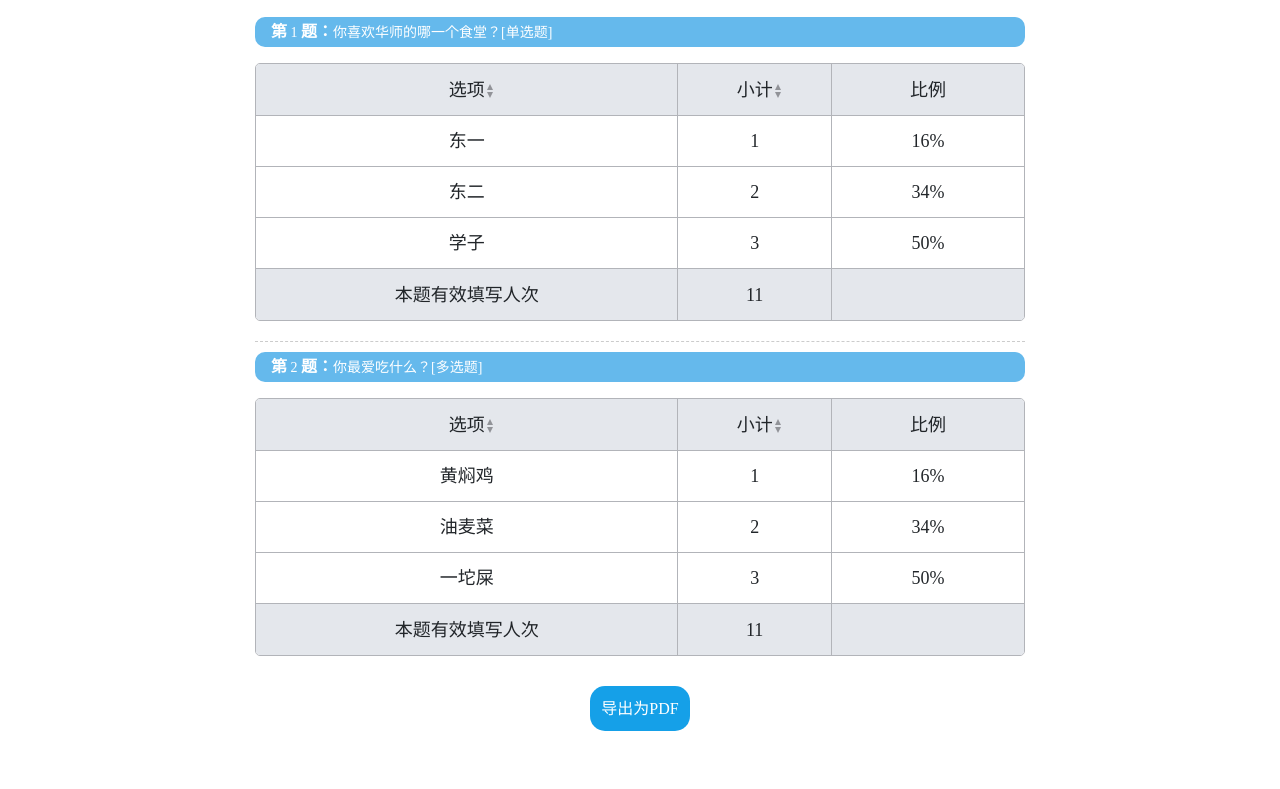
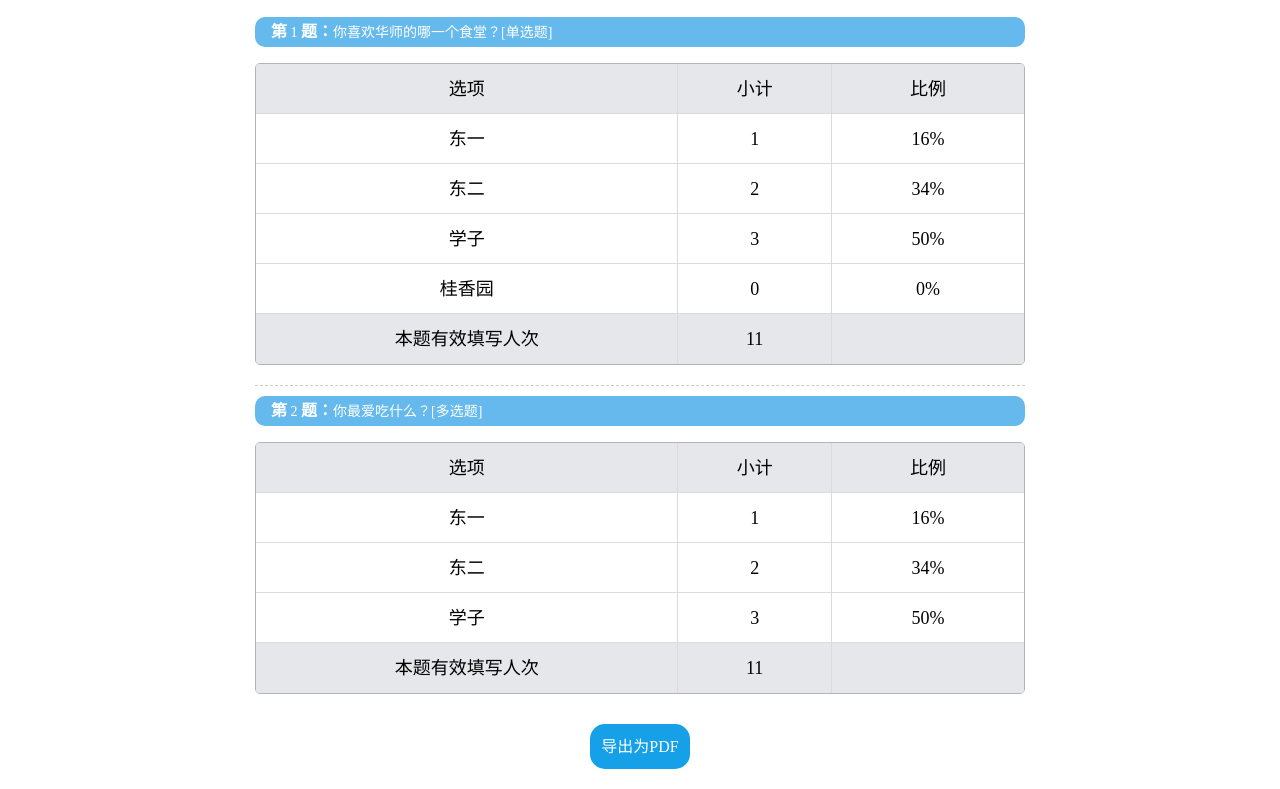
Before and after one commit to rwqzcq/api-for-teammates, a website: page frontEnd/问卷/TongjiPage.html in a window 1280 px wide. Shown: the part 42-831 px from the top of the page. Before the commit the page ends 800 px from the top, so only its background shows below. Drawn offline with nearby package versions, Linux system fonts and the light colour scheme; a script that the page names is missing.

Commit message:
统计页面列布局改为行布局+问卷提交重复提醒未填空BUG修改

```diff
--- a/frontEnd/问卷/TongjiPage.html
+++ b/frontEnd/问卷/TongjiPage.html
@@ -25,56 +25,74 @@
             <li class="list-group-item single">
                 <!--Cindex为题号，content为内容，Ctype为题目类型-->
                 <p class="list-group-item-heading">第<span class="Cindex"> 1 </span>题：<span class="content">你喜欢华师的哪一个食堂？</span><span class="Ctype">[单选题]</span></p>
-                <!--dataBox是用于存放每一列的大盒子-->
+                <!--dataBox是用于存放每一行的大盒子-->
                 <div class="dataBox">
-                    <!--datalist为列，共有三列-->
-                    <ul class="datalist list1">
+                    <!--datalist为行，每一行有三列（即三个li）-->
+                    <ul class="datalist listHead">
                         <!--listFirst与listLast为固定内容（.datalist.list2 .listLast .number为动态内容，存放有效填写人次）-->
-                        <li class="listFirst">选项<span class="tran tranUp"></span><span class="tran tranDown"></span></li>
-                        <!--listIndex是为每一个选项依次用1、2、3...标识-->
+                        <li class="listFirst">选项</li>
+                        <li class="listFirst">小计</li>
+                        <li class="listFirst">比例</li>
+                    </ul>
+                    <!--.list是用于存放每一个选项的数据-->
+                    <!--。list下的class类名listIdenx1、2、3...只是用做区分每个选项，并不影响布局样式-->
+                    <ul class="datalist list list1">
                         <li class="listIndex listIndex1">东一</li>
+                        <li class="listIndex listIndex1">1</li>
+                        <li class="listIndex listIndex1"><span class="bili">16</span>%</li>
+                    </ul>
+                    <ul class="datalist list list2">
                         <li class="listIndex listIndex2">东二</li>
+                        <li class="listIndex listIndex2">2</li>
+                        <li class="listIndex listIndex2"><span class="bili">34</span>%</li>
+                    </ul>
+                    <ul class="datalist list list3">
                         <li class="listIndex listIndex3">学子</li>
+                        <li class="listIndex listIndex3">3</li>
+                        <li class="listIndex listIndex3"><span class="bili">50</span>%</li>
+                    </ul>
+                    <ul class="datalist list list4">
+                        <li class="listIndex listIndex4">桂香园</li>
+                        <li class="listIndex listIndex4">0</li>
+                        <li class="listIndex listIndex4"><span class="bili">0</span>%</li>
+                    </ul>
+                    <!--。listFoot是每个数据表格的底部，用于显示填写人次-->
+                    <ul class="datalist listFoot">
                         <li class="listLast">本题有效填写人次</li>
-                    </ul>
-                    <ul class="datalist list2">
-                        <li class="listFirst">小计<span class="tran tranUp"></span><span class="tran tranDown"></span></li>
-                        <li class="listIndex listIndex1">1</li>
-                        <li class="listIndex listIndex2">2</li>
-                        <li class="listIndex listIndex3">3</li>
                         <li class="listLast"><span class="number">11</span></li>
-                    </ul>
-                    <ul class="datalist list3">
-                        <li class="listFirst">比例</li>
-                        <li class="listIndex listIndex1"><span class="bili">16</span>%</li>
-                        <li class="listIndex listIndex2"><span class="bili">34</span>%</li>
-                        <li class="listIndex listIndex3"><span class="bili">50</span>%</li>
                         <li class="listLast"></li>
                     </ul>
                 </div>
             </li>
             <li class="list-group-item more">
                 <p class="list-group-item-heading">第<span class="Cindex"> 2 </span>题：<span class="content">你最爱吃什么？</span><span class="Ctype">[多选题]</span></p>
+                <!--dataBox是用于存放每一行的大盒子-->
                 <div class="dataBox">
-                    <ul class="datalist list1">
-                        <li class="listFirst">选项<span class="tran tranUp"></span><span class="tran tranDown"></span></li>
-                        <li class="listIndex listIndex1">黄焖鸡</li>
-                        <li class="listIndex listIndex2">油麦菜</li>
-                        <li class="listIndex listIndex3">一坨屎</li>
+                    <!--datalist为行，每一行有三列（即三个li）-->
+                    <ul class="datalist listHead">
+                        <!--listFirst与listLast为固定内容（.datalist.list2 .listLast .number为动态内容，存放有效填写人次）-->
+                        <li class="listFirst">选项</li>
+                        <li class="listFirst">小计</li>
+                        <li class="listFirst">比例</li>
+                    </ul>
+                    <ul class="datalist list list1">
+                        <li class="listIndex listIndex1">东一</li>
+                        <li class="listIndex listIndex1">1</li>
+                        <li class="listIndex listIndex1"><span class="bili">16</span>%</li>
+                    </ul>
+                    <ul class="datalist list list2">
+                        <li class="listIndex listIndex2">东二</li>
+                        <li class="listIndex listIndex2">2</li>
+                        <li class="listIndex listIndex2"><span class="bili">34</span>%</li>
+                    </ul>
+                    <ul class="datalist list list3">
+                        <li class="listIndex listIndex3">学子</li>
+                        <li class="listIndex listIndex3">3</li>
+                        <li class="listIndex listIndex3"><span class="bili">50</span>%</li>
+                    </ul>
+                    <ul class="datalist listFoot">
                         <li class="listLast">本题有效填写人次</li>
-                    </ul>
-                    <ul class="datalist list2">
-                        <li class="listFirst">小计<span class="tran tranUp"></span><span class="tran tranDown"></span></li>
-                        <li class="listIndex listIndex1">1</li>
-                        <li class="listIndex listIndex2">2</li>
-                        <li class="listIndex listIndex3">3</li>
                         <li class="listLast"><span class="number">11</span></li>
-                    </ul>
-                    <ul class="datalist list3">
-                        <li class="listFirst">比例</li>
-                        <li class="listIndex listIndex1"><span class="bili">16</span>%</li>
-                        <li class="listIndex listIndex2"><span class="bili">34</span>%</li>
-                        <li class="listIndex listIndex3"><span class="bili">50</span>%</li>
                         <li class="listLast"></li>
                     </ul>
                 </div>
--- a/frontEnd/问卷/css/return.css
+++ b/frontEnd/问卷/css/return.css
@@ -51,60 +51,39 @@
     overflow: hidden;
 }
 .list-group .list-group-item .dataBox .datalist{
-    position: relative;
+    width: 100%;
+    height: 50px;
+    overflow: hidden;
+}
+.list-group .list-group-item .dataBox .datalist li{
+    height: 100%;
+    text-align: center;
     float: left;
-    text-align: center;
+    font: 18px/50px "Microsoft JhengHei Light";
+    color: #000;
 }
-.list-group .list-group-item .dataBox .datalist.list1{
+.list-group .list-group-item .dataBox .datalist li:nth-child(1) {
     width: 55%;
-    border-right: 1px solid #b2b4b9;
+    border-right: 1px solid #dbdbdd;
 }
-.list-group .list-group-item .dataBox .datalist.list2{
+.list-group .list-group-item .dataBox .datalist li:nth-child(2) {
     width: 20%;
-    border-right: 1px solid #b2b4b9;
+    border-right: 1px solid #dbdbdd;
 }
-.list-group .list-group-item .dataBox .datalist.list3{
+.list-group .list-group-item .dataBox .datalist li:nth-child(3) {
     width: 25%;
 }
-.list-group .list-group-item .dataBox .datalist .listFirst{
-    position: relative;
-    border-bottom:1px solid #b2b4b9;
+
+.list-group .list-group-item .dataBox .datalist.listHead li{
+    background: #e5e7eb;
+    border-bottom: 1px solid #dbdbdd;
 }
-.list-group .list-group-item .dataBox .datalist .listLast{
-    border-top: 1px solid #b2b4b9;
+.list-group .list-group-item .dataBox .datalist.listFoot li{
+    background: #e5e7eb;
 }
-.list-group .list-group-item .dataBox .datalist .listFirst,.listLast{
-    height: 52px;
-    background: #e4e7ec;
-    font: 18px/52px "Microsoft YaHei";
+.list-group .list-group-item .dataBox .datalist.list{
+    border-bottom: 1px solid #dbdbdd;
 }
-.list-group .list-group-item .dataBox .datalist .listFirst .tran{
-    display: block;
-    position: absolute;
-    top: 20px;
-    right: 50%;
-    margin-right:  -26px;
-    width: 0;
-    height: 0;
-    border-left: 3px solid transparent;
-    border-right: 3px solid transparent;
-}
-.list-group .list-group-item .dataBox .datalist .listFirst .tranUp{
-    border-bottom: 6px solid #919398;
-}
-.list-group .list-group-item .dataBox .datalist .listFirst .tranDown{
-    top: 28px;
-    border-top: 6px solid #919398;
-}
-
-.list-group .list-group-item .dataBox .datalist .listIndex{
-    border-top: 1px solid #b2b4b9;
-    font: 18px/50px "Microsoft JhengHei Light";
-}
-.list-group .list-group-item .dataBox .datalist .listIndex1{
-    border-top: none;
-}
-
 div.button{
     width: 100px;
     height: 45px;
```
Also changed, not shown: frontEnd/问卷/singlePageSurvery.html (+19 -16 lines).
